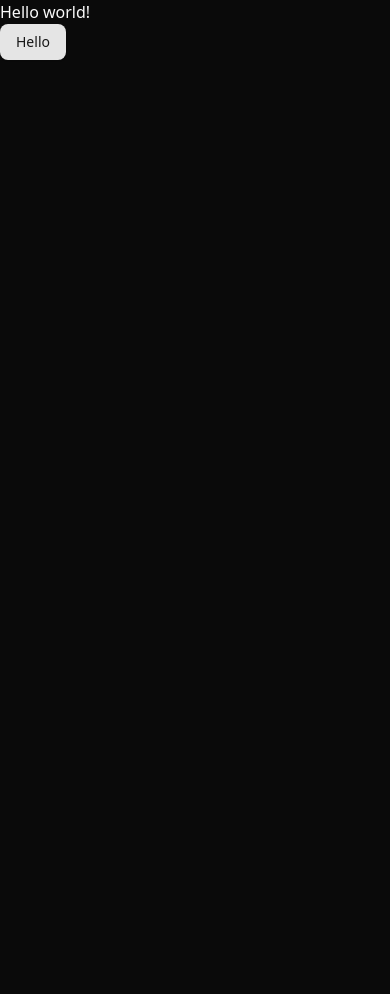
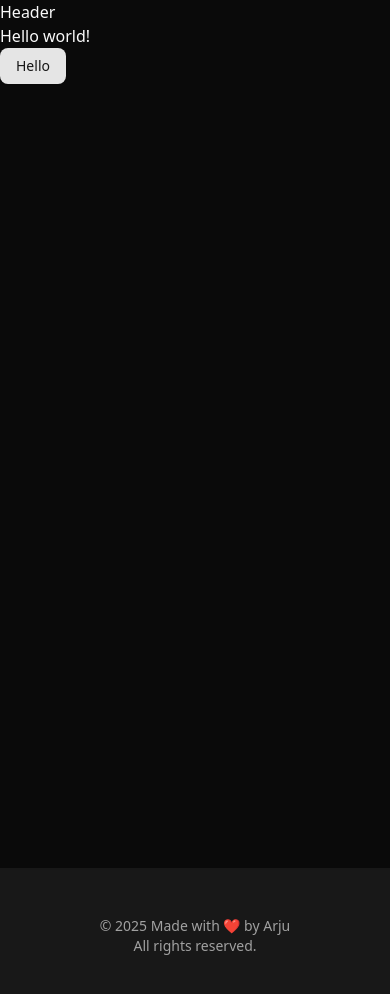
Before and after one commit to arju10/Career-Launchpad-AI, a Next.js app: page / in a window 390 px wide. Shown: the top 994 px of the page. Before the commit the page ends 844 px from the top, so only its background shows below. Built offline with nearby package versions, Linux system fonts and the light colour scheme.

Commit message:
Implement basic app layout with responsive structure

```diff
--- a/app/layout.js
+++ b/app/layout.js
@@ -1,6 +1,7 @@
 import { Geist, Geist_Mono } from "next/font/google";
 import { ThemeProvider } from "@/components/theme-provider"
 import "./globals.css";
+import Header from "@/components/header";
 
 const geistSans = Geist({
   variable: "--font-geist-sans",
@@ -29,7 +30,24 @@ export default function RootLayout({ children }) {
             enableSystem
             disableTransitionOnChange
           >
+            {/* header */}
+            <Header/>
+            <main className="min-h-screen">
+
             {children}
+            </main>
+            {/* footer */}
+            <footer className="bg-muted/50 py-12">
+              <div className="container max-auto px-4 text-center">
+                <div className="text-sm text-muted-foreground">
+                &copy; 2025  Made with ❤️ by {"Arju"}
+                </div>
+                <div className="text-sm text-muted-foreground">
+                  All rights reserved.
+                </div>
+              </div>
+
+            </footer>
           </ThemeProvider>
       </body>
     </html>
--- /dev/null
+++ b/components/header.jsx
@@ -0,0 +1,11 @@
+import React from 'react'
+
+const Header = () => {
+  return (
+    <div>
+      <h1>Header</h1>
+    </div>
+  )
+}
+
+export default Header
```
